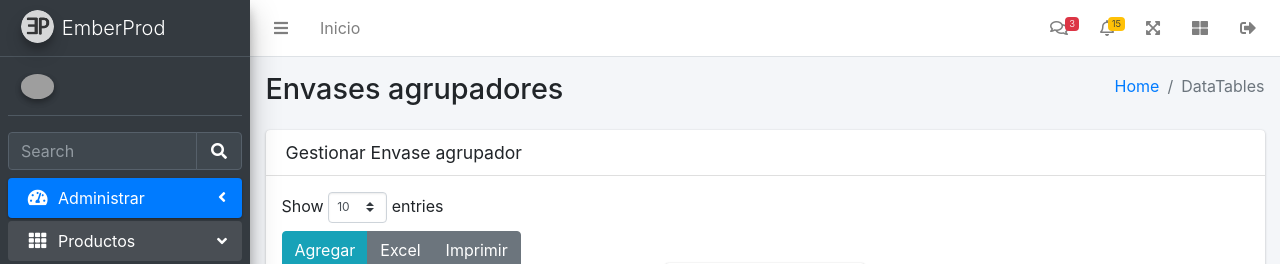
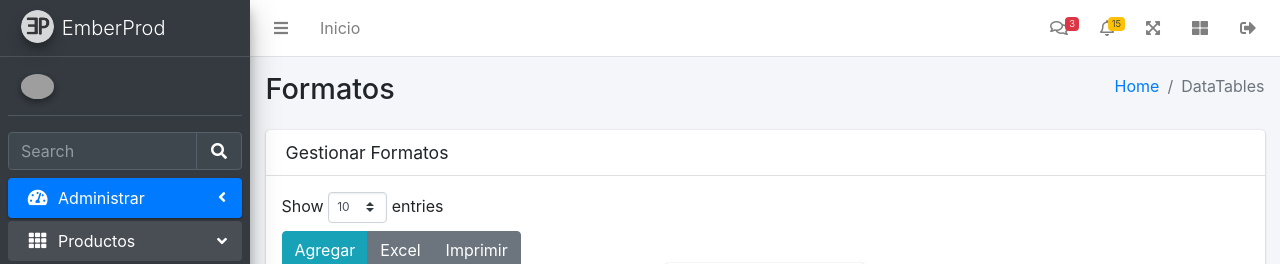
Before and after one commit to ExtGroupJs/ember, a Django app: page /groupingpackaging/ in a window 1280 px wide. Shown: the top 264 px of the page. Run offline with Django 4.2, Linux system fonts and the light colour scheme; a user stored in the database is signed in; parts of the project's set-up code (start-up, migrations or seed data) failed here and were passed over; some libraries are stand-ins or nearby versions; grey boxes are pictures that could not be loaded.

Commit message:
add format

```diff
--- a/static/assets/dist/js/groupingpackaging.js
+++ b/static/assets/dist/js/groupingpackaging.js
@@ -135,9 +135,7 @@ $("#modal-eliminar-elemento").on("show.bs.modal", function (event) {
   var dataName = button.data("name"); // Extract info from data-* attributes
   selected_id = button.data("id"); // Extract info from data-* attributes
   var modal = $(this);
-  modal
-    .find(".mytext")
-    .text("¿Desea archivar el envase agrupador: " + dataName + "?");
+  modal.find(".mytext").text("¿Desea archivar el Formato: " + dataName + "?");
 });
 
 // funcion para archivar
@@ -151,14 +149,14 @@ function function_archivar(selected_id) {
     .then((response) => {
       Toast.fire({
         icon: "success",
-        title: "El Envase agrupador se archivó correctamente",
+        title: "El Formato se archivó correctamente",
       });
       table.ajax.reload();
     })
     .catch((error) => {
       Toast.fire({
         icon: "error",
-        title: "El Envase agrupador no se archivó",
+        title: "El Formato no se archivó",
       });
     });
 }
@@ -173,14 +171,14 @@ function function_des_archivar(selected_id) {
     .then((response) => {
       Toast.fire({
         icon: "success",
-        title: "El Envase agrupador se restauró correctamente",
+        title: "El Formato se restauró correctamente",
       });
       table.ajax.reload();
     })
     .catch((error) => {
       Toast.fire({
         icon: "error",
-        title: "El Envase agrupador no se restauró",
+        title: "El Formato no se restauró",
       });
     });
 }
@@ -227,7 +225,7 @@ $("#modal-crear-elemento").on("show.bs.modal", function (event) {
       })
       .catch(function (error) {});
   } else {
-    modal.find(".modal-title").text("Crear Envase agrupador");
+    modal.find(".modal-title").text("Crear Formato");
     $(".select2").select2({
       dropdownParent: $("#modal-crear-elemento"),
       theme: "bootstrap4",
@@ -306,7 +304,7 @@ form.addEventListener("submit", function (event) {
           if (response.status === 200) {
             Swal.fire({
               icon: "success",
-              title: "Envase agrupador editado con éxito",
+              title: "Formato editado con éxito",
               showConfirmButton: false,
               timer: 2000,
             });
@@ -325,7 +323,7 @@ form.addEventListener("submit", function (event) {
 
           Swal.fire({
             icon: "error",
-            title: "Error al crear envase agrupador",
+            title: "Error al crear Formato",
             text: textError,
             showConfirmButton: false,
             timer: 50 * textError.length,
@@ -338,7 +336,7 @@ form.addEventListener("submit", function (event) {
           if (response.status === 201) {
             Swal.fire({
               icon: "success",
-              title: "Envase agrupador creado con éxito",
+              title: "Formato creado con éxito",
               showConfirmButton: false,
               timer: 2000,
             });
--- a/templates/productos/groupingpackaging.html
+++ b/templates/productos/groupingpackaging.html
@@ -19,7 +19,7 @@
     <div class="container-fluid">
       <div class="row mb-2">
         <div class="col-sm-6">
-          <h1> Envases agrupadores </h1>
+          <h1> Formatos </h1>
         </div>
         <div class="col-sm-6">
           <ol class="breadcrumb float-sm-right">
@@ -42,7 +42,7 @@
           <div class="card">
             <div class="card-header">
 
-              <h3 class="card-title">Gestionar Envase agrupador </h3>
+              <h3 class="card-title">Gestionar Formatos </h3>
             </div>
             <!-- /.card-header -->
             <div class="modal-body">
@@ -66,12 +66,12 @@
 </div>
 <!-- /.content-wrapper -->
 <!-- ------------------------------------------------------------------------------------------------------------------------------ -->
-<!-- modal para eliminar Envase agrupador -->
+<!-- modal para eliminar Formato -->
 <div class="modal fade" id="modal-eliminar-elemento">
   <div class="modal-dialog">
     <div class="modal-content bg-danger">
       <div class="modal-header">
-        <h4 class="modal-title">Archivar Envase agrupador</h4>
+        <h4 class="modal-title">Archivar Formato</h4>
         <button type="button" class="close" data-dismiss="modal" aria-label="Close">
           <span aria-hidden="true">&times;</span>
         </button>
@@ -99,13 +99,13 @@
 <!-- /.modal -->
 
 <!-- ------------------------------------------------------------------------------------------------------------------------- -->
-<!-- modal para crear Envase agrupador -->
+<!-- modal para crear Formato -->
 <div class="modal fade" id="modal-crear-elemento" data-backdrop="static" tabindex="-1" role="dialog"
   aria-labelledby="staticBackdropLabel" aria-hidden="true">
   <div class="modal-dialog">
     <div class="modal-content">
       <div class="modal-header">
-        <h4 class="modal-title">Crear Envase agrupador</h4>
+        <h4 class="modal-title">Crear Formato</h4>
         <button type="button" class="close" data-dismiss="modal" aria-label="Close">
           <span aria-hidden="true">&times;</span>
         </button>
```
